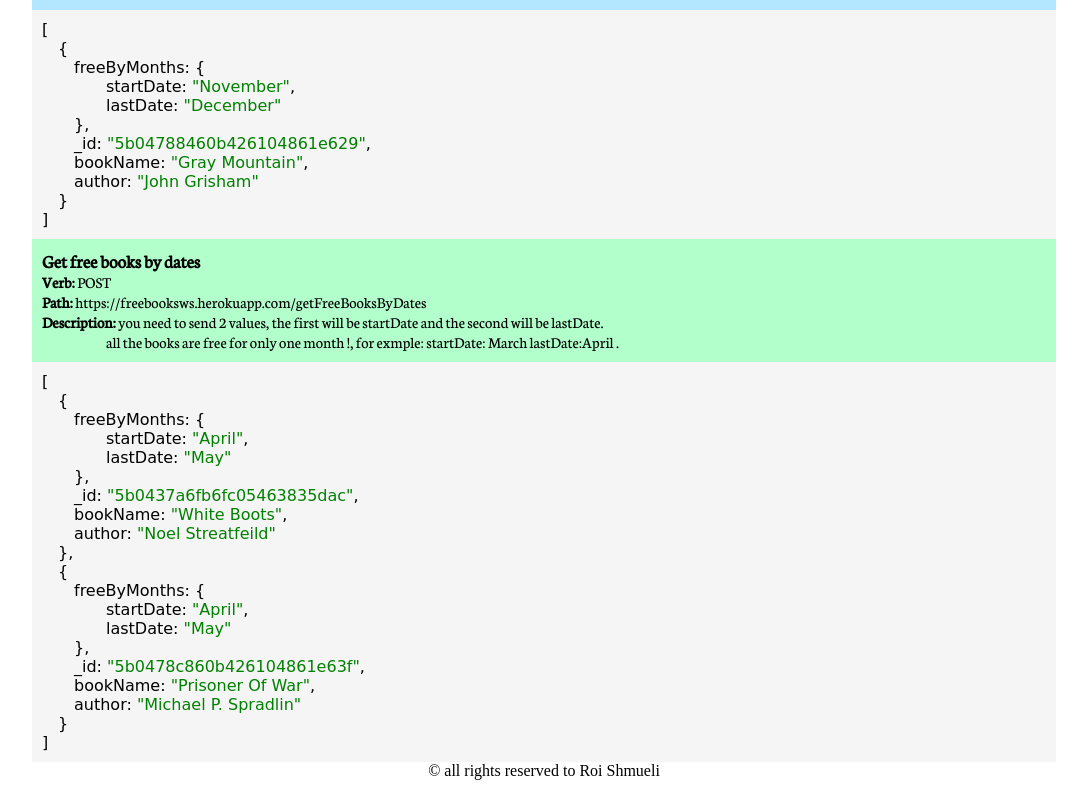
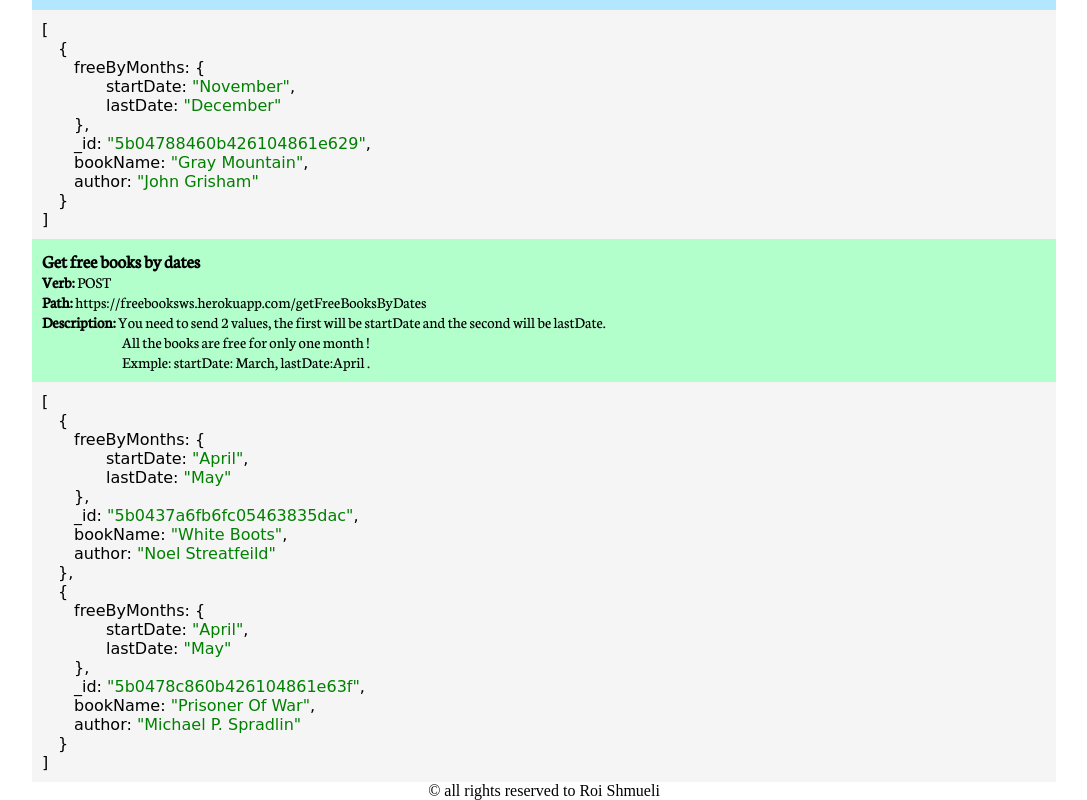
Before and after one commit to roishmueli1/freeBooksWS, a website: page index.html in a window 1280 px wide. Shown: the part 1198-1998 px from the top of the page, without its empty margins (96-1183 px from the left). Drawn offline with nearby package versions, Linux system fonts and the light colour scheme; files that its build step writes are made by us from their sources; a web font is replaced by a local one.

Commit message:
add note

```diff
--- a/index.html
+++ b/index.html
@@ -1,7 +1,7 @@
 <html>
     <head>
         <title>Amazon Free Books</title>
-        <link rel="stylesheet" href="include/style.css">
+        <link rel="stylesheet" href="public/style.css">
         <link href="https://fonts.googleapis.com/css?family=Indie+Flower|Love+Ya+Like+A+Sister" rel="stylesheet">
         <link href="https://fonts.googleapis.com/css?family=Courgette" rel="stylesheet">
         <link href="https://fonts.googleapis.com/css?family=Neuton" rel="stylesheet">
@@ -110,8 +110,9 @@
                 <p>Verb:</p><span> POST</span><br>
                 <p>Path:</p><span><a href="https://freebooksws.herokuapp.com/getFreeBooksByDates" target="_blanc">
 				https://freebooksws.herokuapp.com/getFreeBooksByDates</a> </span><br>
-                <p>Description:</p><span> you need to send 2 values, the first will be startDate and the second will be lastDate.<br>
-                        &emsp;&emsp;&emsp;&emsp;all the books are free for only one month !, for exmple: startDate: March lastDate:April .</span>
+                <p>Description:</p><span> You need to send 2 values, the first will be startDate and the second will be lastDate.<br>
+                        &emsp;&emsp;&emsp;&emsp;&emsp;All the books are free for only one month !<br>
+                        &emsp;&emsp;&emsp;&emsp;&emsp;Exmple: startDate: March, lastDate:April .</span>
             </section>
             <article>
                 <p>
```
